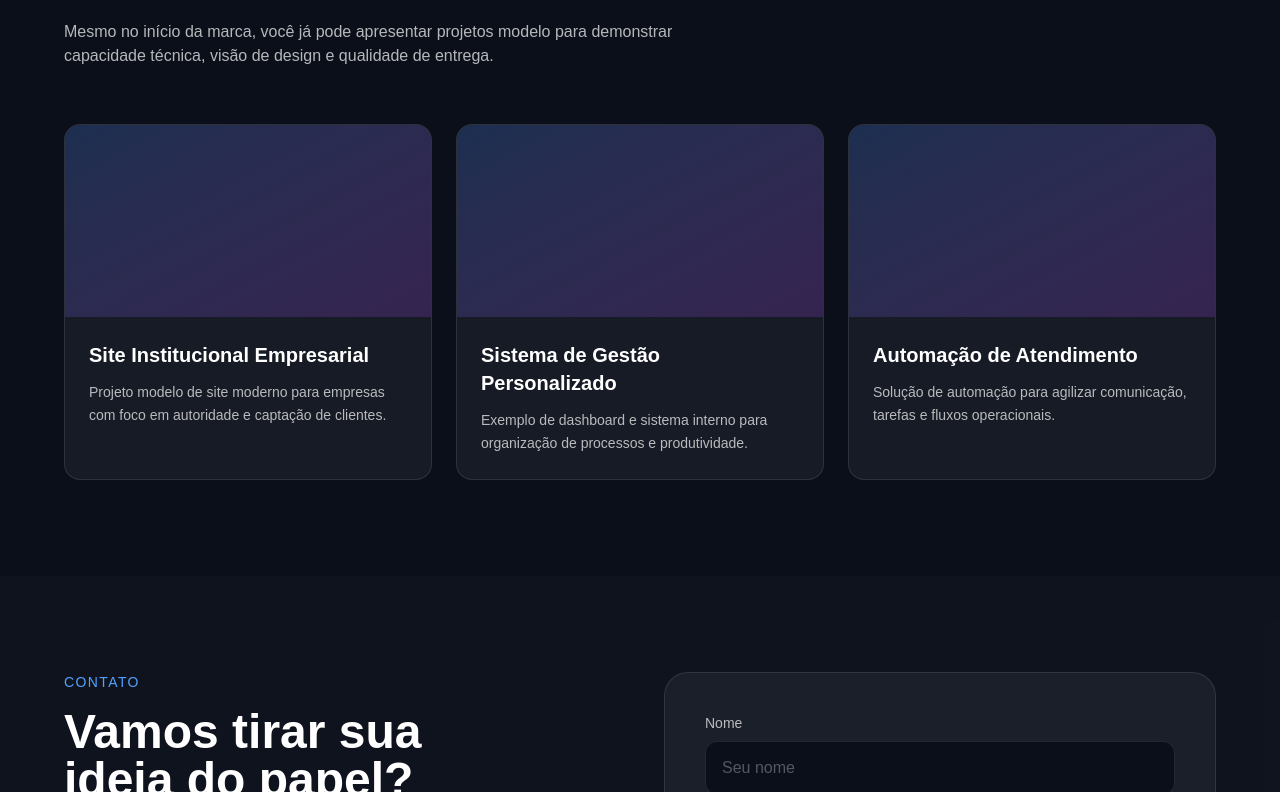
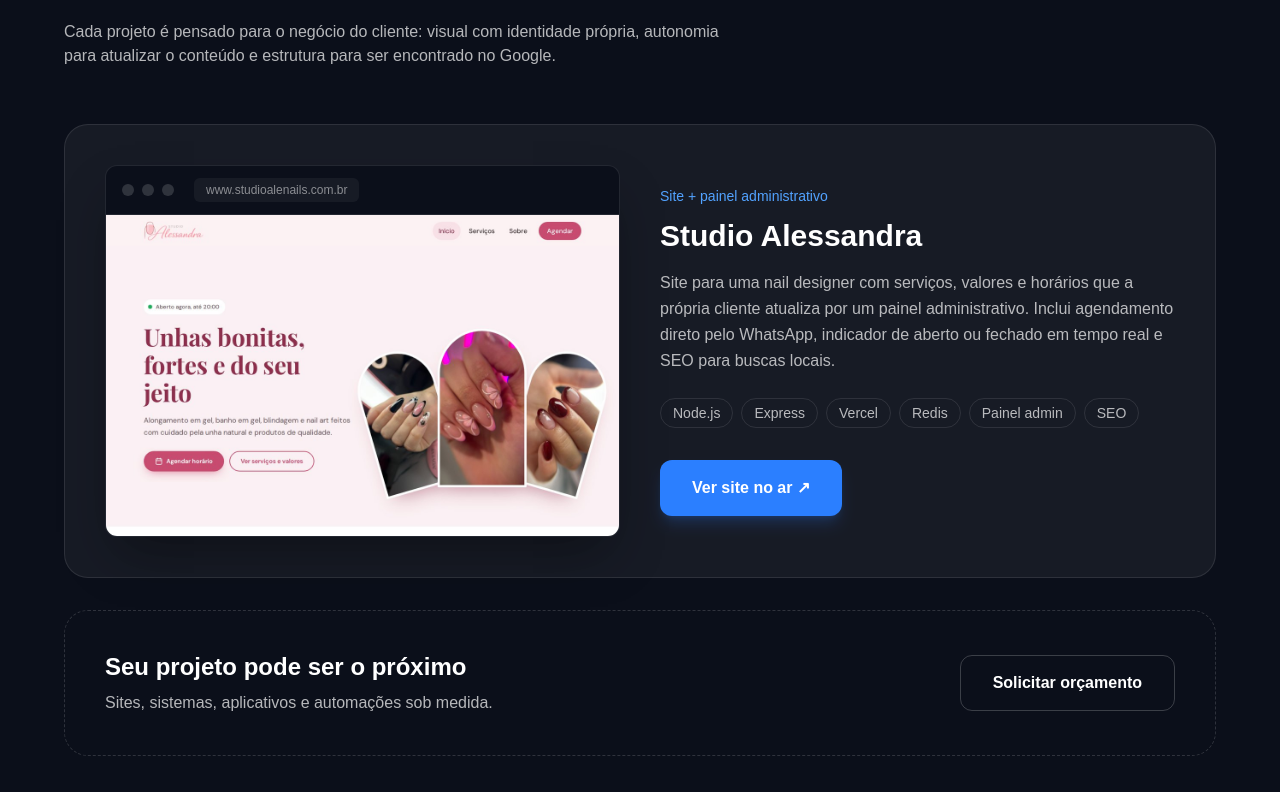
Before and after one commit to onemorecodetech/One_More_Code, a Next.js app: page / in a window 1280 px wide. Shown: the part 2428-3220 px from the top of the page. Built offline with nearby package versions, Linux system fonts and the light colour scheme.

Commit message:
add portifolioreal

```diff
--- a/src/app/portfolio/page.jsx
+++ b/src/app/portfolio/page.jsx
@@ -1,21 +1,17 @@
 import Navbar from "../../components/navbar";
+import Portfolio from "../../components/portifolio";
 import Footer from "../../components/footer";
 
+export const metadata = {
+  title: "Portfólio | OneMoreCode",
+  description: "Projetos de sites, sistemas e painéis administrativos desenvolvidos pela OneMoreCode.",
+};
 
 export default function PortfolioPage() {
   return (
     <main className="text-white min-h-screen">
       <Navbar />
-
-      <section className="px-8 py-20">
-        <h1 className="text-4xl font-bold">Portfólio</h1>
-        <p className="mt-4 text-lg text-white/80 max-w-2xl">
-          Aqui ficarão os projetos, sites, sistemas e soluções desenvolvidas
-          pela OneMoreCode.
-        </p>
-
-      </section>
-
+      <Portfolio />
       <Footer />
     </main>
   );
--- a/src/components/portifolio.jsx
+++ b/src/components/portifolio.jsx
@@ -1,53 +1,121 @@
+import Image from "next/image";
+
+// Para adicionar um novo case, copie um objeto desta lista e preencha.
 const projects = [
   {
-    title: "Site Institucional Empresarial",
+    title: "Studio Alessandra",
+    category: "Site + painel administrativo",
     description:
-      "Projeto modelo de site moderno para empresas com foco em autoridade e captação de clientes.",
-  },
-  {
-    title: "Sistema de Gestão Personalizado",
-    description:
-      "Exemplo de dashboard e sistema interno para organização de processos e produtividade.",
-  },
-  {
-    title: "Automação de Atendimento",
-    description:
-      "Solução de automação para agilizar comunicação, tarefas e fluxos operacionais.",
+      "Site para uma nail designer com serviços, valores e horários que a própria cliente atualiza por um painel administrativo. Inclui agendamento direto pelo WhatsApp, indicador de aberto ou fechado em tempo real e SEO para buscas locais.",
+    image: "/images/portfolio/studio-alessandra.jpg",
+    url: "https://www.studioalenails.com.br",
+    tags: ["Node.js", "Express", "Vercel", "Redis", "Painel admin", "SEO"],
   },
 ];
 
+function BrowserFrame({ src, alt, url }) {
+  const host = url.replace(/^https?:\/\//, "");
+  return (
+    <div className="overflow-hidden rounded-xl border border-white/10 bg-[#0B0F1A] shadow-2xl shadow-black/40">
+      <div className="flex items-center gap-2 border-b border-white/10 px-4 py-3">
+        <span className="h-3 w-3 rounded-full bg-white/15" />
+        <span className="h-3 w-3 rounded-full bg-white/15" />
+        <span className="h-3 w-3 rounded-full bg-white/15" />
+        <span className="ml-3 truncate rounded-md bg-white/5 px-3 py-1 text-xs text-white/50">
+          {host}
+        </span>
+      </div>
+      <div className="relative aspect-[16/10] overflow-hidden">
+        <Image
+          src={src}
+          alt={alt}
+          fill
+          sizes="(min-width: 1024px) 560px, 100vw"
+          className="object-cover object-top transition-transform duration-700 group-hover:scale-[1.03]"
+        />
+      </div>
+    </div>
+  );
+}
+
 export default function Portfolio() {
   return (
-    <section id="portfolio" className="py-16 md:py-24 px-6">
+    <section id="portfolio" className="py-24 px-6">
       <div className="max-w-6xl mx-auto">
         <p className="text-blue-400 text-sm uppercase tracking-widest mb-4">
           Portfólio
         </p>
 
-        <h2 className="text-3xl md:text-5xl font-bold mb-6 text-balance">
-          Projetos e soluções em destaque
+        <h2 className="text-3xl md:text-5xl font-bold mb-6">
+          Projetos entregues
         </h2>
 
-        <p className="text-white/70 max-w-2xl mb-10 md:mb-14">
-          Mesmo no início da marca, você já pode apresentar projetos modelo para
-          demonstrar capacidade técnica, visão de design e qualidade de entrega.
+        <p className="text-white/70 max-w-2xl mb-14">
+          Cada projeto é pensado para o negócio do cliente: visual com
+          identidade própria, autonomia para atualizar o conteúdo e estrutura
+          para ser encontrado no Google.
         </p>
 
-         <div className="grid sm:grid-cols-2 lg:grid-cols-3 gap-6">
-          {projects.map((project, index) => (
-            <div
-              key={index}
-              className="rounded-2xl border border-white/10 overflow-hidden bg-white/5 hover:border-blue-400/50 transition"
+        <div className="space-y-8">
+          {projects.map((project) => (
+            <article
+              key={project.title}
+              className="group grid lg:grid-cols-2 gap-10 items-center rounded-3xl border border-white/10 bg-white/5 p-6 md:p-10 transition hover:border-blue-400/40"
             >
-              <div className="h-40 md:h-48 bg-gradient-to-br from-blue-500/20 to-purple-500/20" />
-              <div className="p-6">
-                <h3 className="text-xl font-semibold mb-3">{project.title}</h3>
-                <p className="text-white/70 text-sm leading-relaxed">
+              <BrowserFrame
+                src={project.image}
+                alt={`Página inicial do site ${project.title}`}
+                url={project.url}
+              />
+
+              <div>
+                <p className="text-sm text-blue-400 mb-3">{project.category}</p>
+                <h3 className="text-2xl md:text-3xl font-bold mb-4">
+                  {project.title}
+                </h3>
+                <p className="text-white/70 leading-relaxed mb-6">
                   {project.description}
                 </p>
+
+                <ul className="flex flex-wrap gap-2 mb-8">
+                  {project.tags.map((tag) => (
+                    <li
+                      key={tag}
+                      className="rounded-full border border-white/10 px-3 py-1 text-sm text-white/70"
+                    >
+                      {tag}
+                    </li>
+                  ))}
+                </ul>
+
+                <a
+                  href={project.url}
+                  target="_blank"
+                  rel="noopener noreferrer"
+                  className="inline-flex items-center justify-center min-h-14 px-8 rounded-xl bg-blue-500 hover:bg-blue-600 text-base font-semibold shadow-lg shadow-blue-500/20 transition focus-visible:outline-2 focus-visible:outline-offset-4 focus-visible:outline-blue-400"
+                >
+                  Ver site no ar ↗
+                </a>
               </div>
+            </article>
+          ))}
+
+          <div className="flex flex-col md:flex-row md:items-center justify-between gap-6 rounded-3xl border border-dashed border-white/15 p-6 md:p-10">
+            <div>
+              <h3 className="text-xl md:text-2xl font-bold mb-2">
+                Seu projeto pode ser o próximo
+              </h3>
+              <p className="text-white/70">
+                Sites, sistemas, aplicativos e automações sob medida.
+              </p>
             </div>
-          ))}
+            <a
+              href="/#contact"
+              className="inline-flex shrink-0 items-center justify-center min-h-14 px-8 rounded-xl border border-white/20 hover:border-blue-400 hover:text-blue-400 text-base font-semibold transition"
+            >
+              Solicitar orçamento
+            </a>
+          </div>
         </div>
       </div>
     </section>
```
Also changed, not shown: public/images/portfolio/studio-alessandra.jpg (added).
